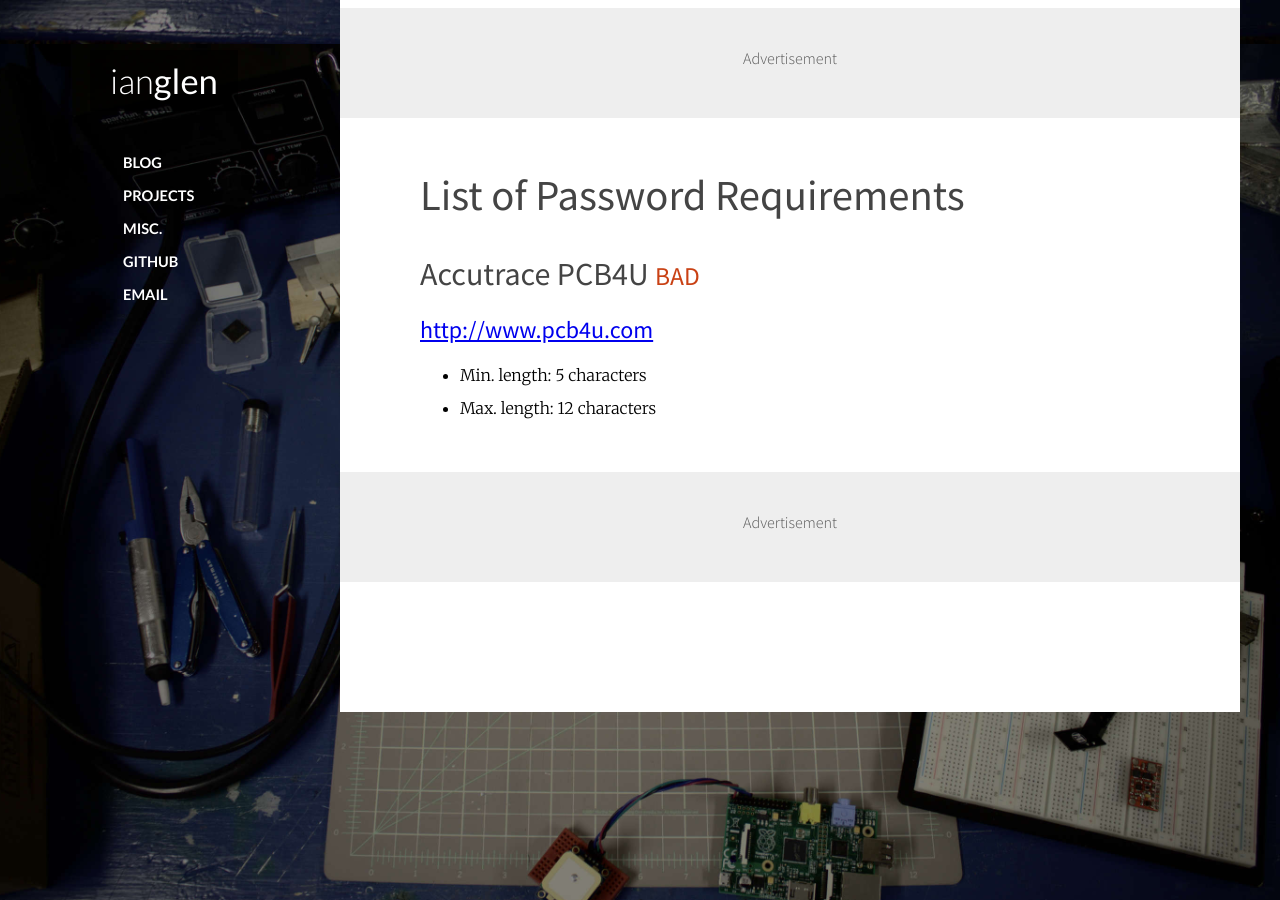
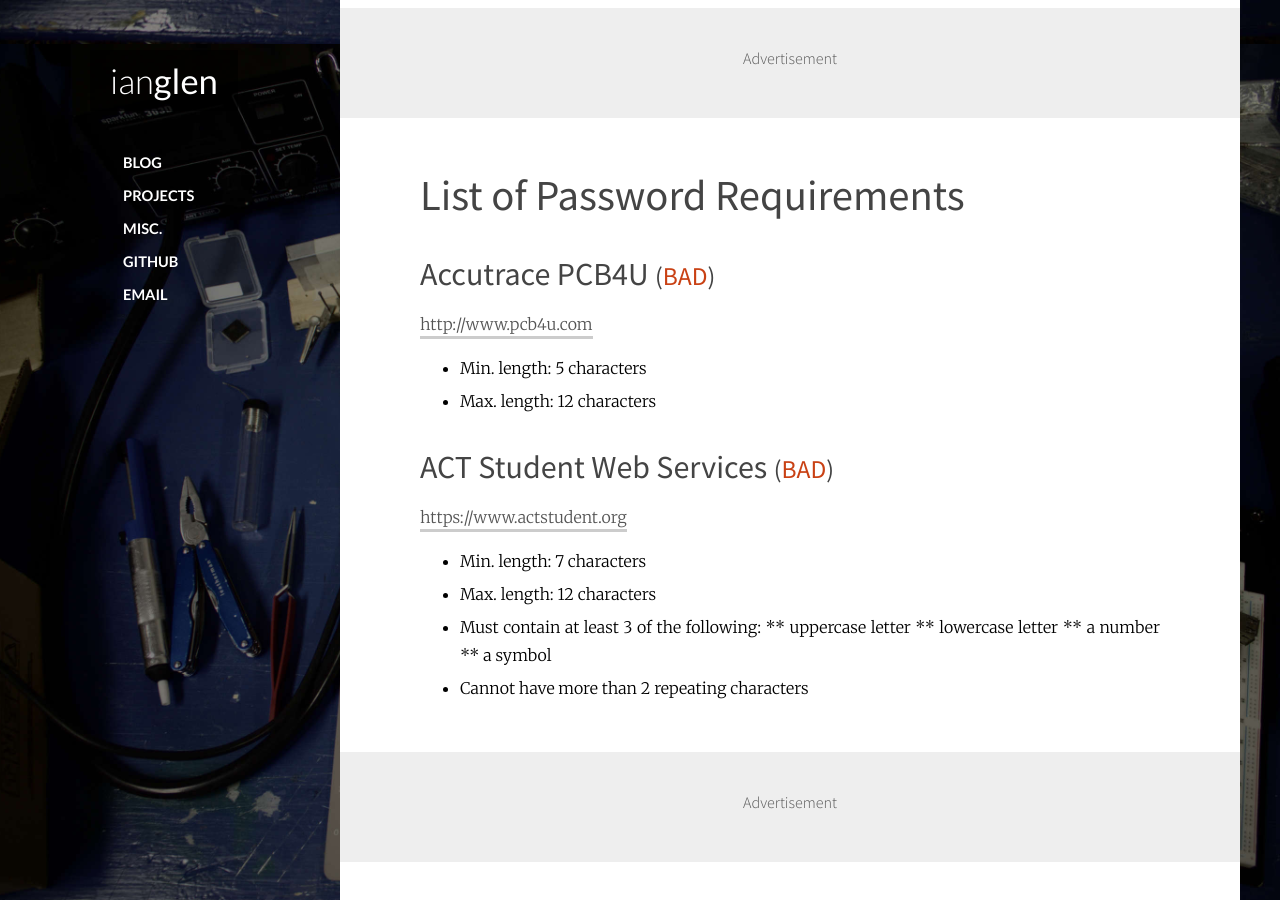
Before and after one commit to codeThatThinks/ianglen.me, a Jekyll site: the page built from misc/password-requirements.md, in a window 1280 px wide and 900 px high, scrolled down 1756 px. Built offline with Jekyll 4.4.1, drawn with Linux system fonts in a browser that asks for light colours; Markdown is read by kramdown in place of the engine named in the settings.

Commit message:
Added ACT Student Services

```diff
--- a/misc/password-requirements.md
+++ b/misc/password-requirements.md
@@ -44,10 +44,24 @@
 
 ## List of Password Requirements
 
-### Accutrace PCB4U <small><span style="color:#c94114">BAD</span></small>
-#### [http://www.pcb4u.com](http://www.pcb4u.com)
+### Accutrace PCB4U <small>(<span style="color:#c94114">BAD</span>)</small>
+[http://www.pcb4u.com](http://www.pcb4u.com)
 
 * Min. length: 5 characters
 * Max. length: 12 characters
 
+
+### ACT Student Web Services <small>(<span style="color:#c94114">BAD</span>)</small>
+[https://www.actstudent.org](https://www.actstudent.org)
+
+* Min. length: 7 characters
+* Max. length: 12 characters
+* Must contain at least 3 of the following:
+** uppercase letter
+** lowercase letter
+** a number
+** a symbol
+* Cannot have more than 2 repeating characters
+
+
 {% include ad.html %}
```
